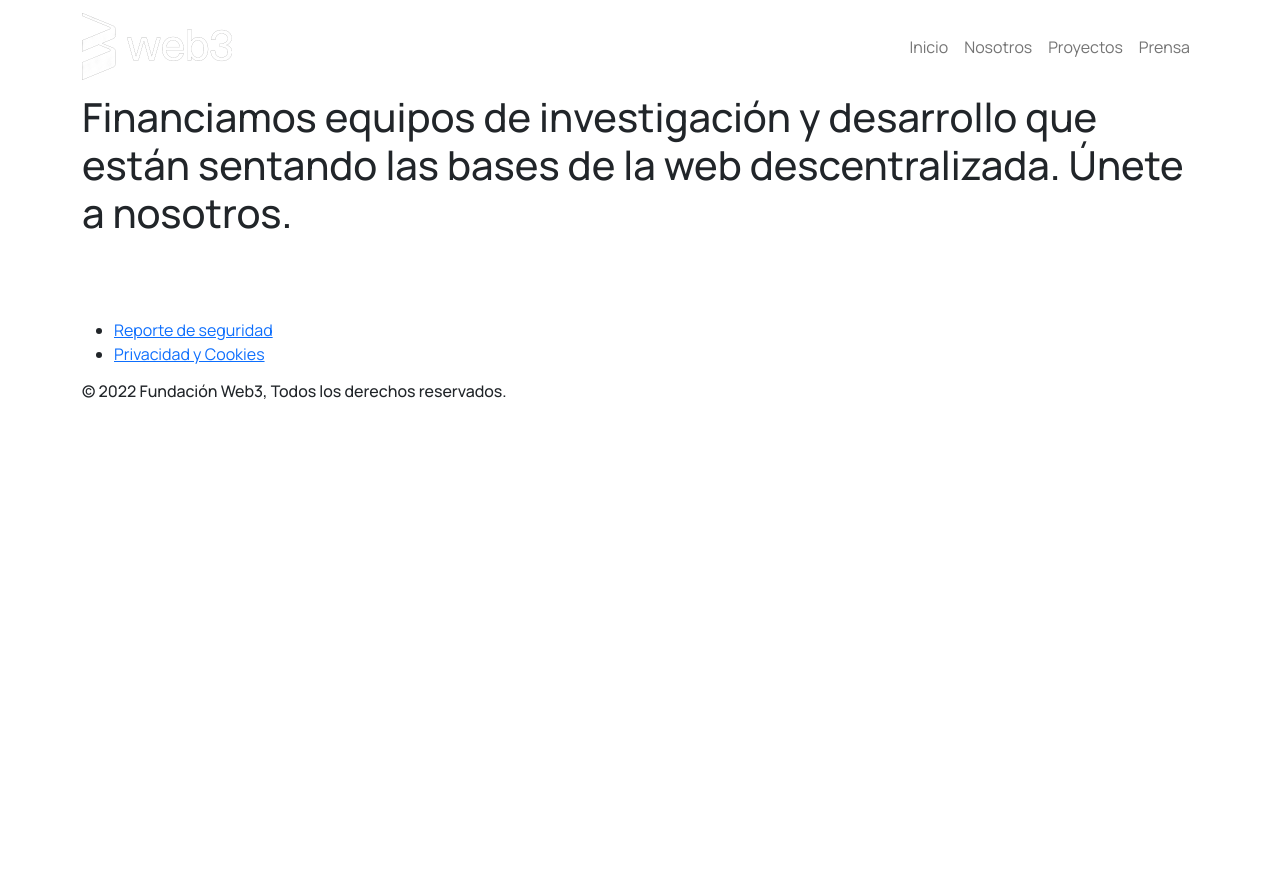
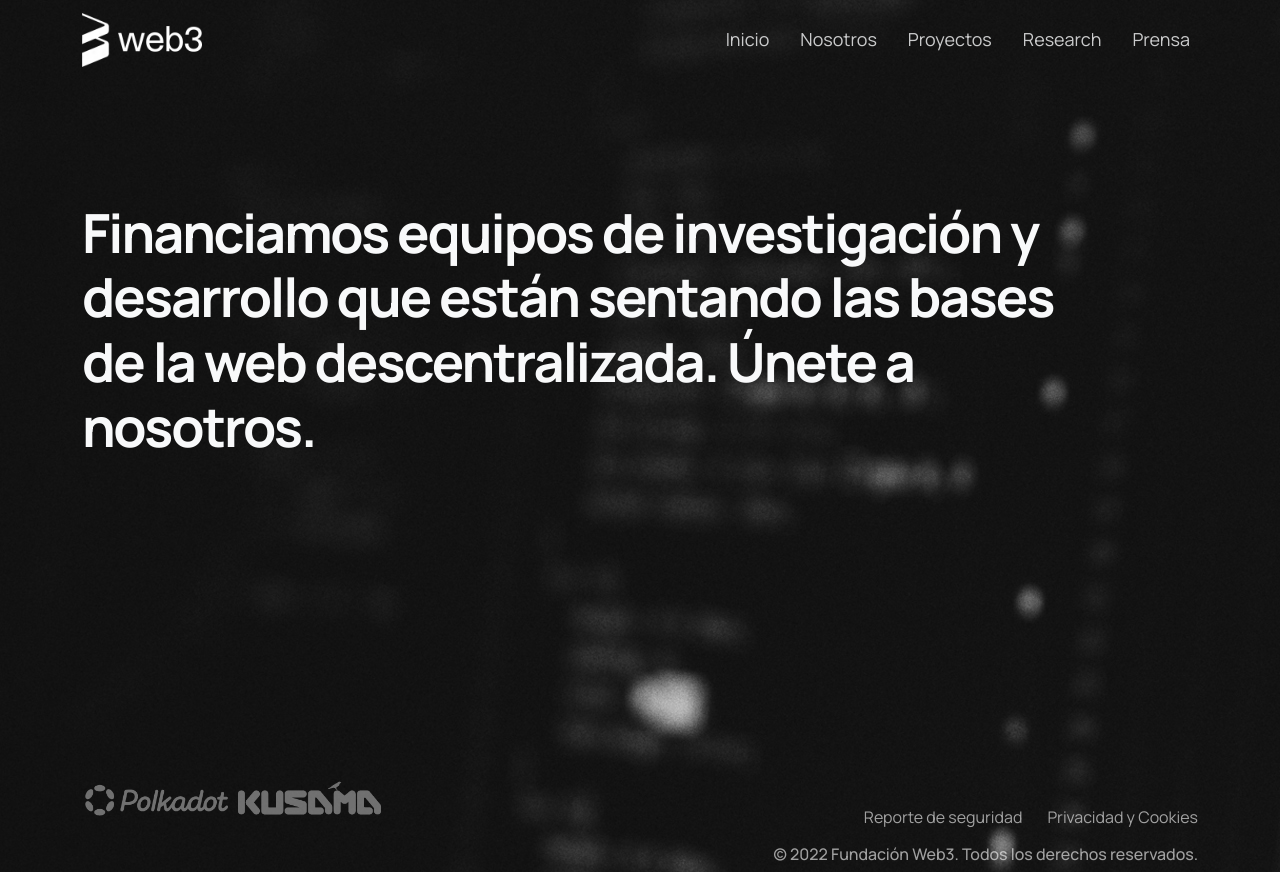
Before and after one commit to NicoAltamiranno/Fundacion-Web3, a plain HTML site: page index.html in a window 1280 px wide. Before the commit the page ends 800 px from the top, so only its background shows below. Drawn offline with nearby package versions, Linux system fonts and the light colour scheme.

Commit message:
merge para index

```diff
--- a/index.html
+++ b/index.html
@@ -11,43 +11,76 @@
     <link href="https://fonts.googleapis.com/css2?family=Manrope:wght@200;300;400;500;600;700;800&display=swap" rel="stylesheet">
     <link href="https://cdn.jsdelivr.net/npm/bootstrap@5.2.2/dist/css/bootstrap.min.css" rel="stylesheet" integrity="sha384-Zenh87qX5JnK2Jl0vWa8Ck2rdkQ2Bzep5IDxbcnCeuOxjzrPF/et3URy9Bv1WTRi" crossorigin="anonymous">
 </head>
-<body id="cuerpo">
-        <nav class="navbar navbar-expand-lg ">
-            <div class="container-md">
-                <a class="navbar-brand" href="#"><img src="./images/web3-logo-white.png" alt="Logo-web3" width="150px"></a>
-                <button class="navbar-toggler bg-light" type="button" data-bs-toggle="collapse" data-bs-target="#navbarNavAltMarkup" aria-controls="navbarNavAltMarkup" aria-expanded="false" aria-label="Toggle navigation">
+
+<body id="body" class="img-fluid">
+    <nav class="navbar navbar-expand-lg">
+        <div class="container">
+
+          <a class="navbar-brand" href="./index.html">
+            <img src="./images/web3-logo-white.png" width="120" alt="Logo-web3">
+          </a>
+
+          <button class="navbar-toggler bg-light" type="button" data-bs-toggle="collapse" data-bs-target="#navbarNav" aria-controls="navbarNav" aria-expanded="false" aria-label="Toggle navigation">
             <span class="navbar-toggler-icon"></span>
           </button>
 
-                <div class="collapse navbar-collapse menu-nav justify-content-end " id="navbarNavAltMarkup">
-                  <div class="navbar-nav">
-                    <a class="nav-link" aria-current="page" href="./index.html">Inicio</a>
-                    <a class="nav-link" href="./pages/nosotros.html">Nosotros</a>
-                    <a class="nav-link" href="./pages/proyectos.html">Proyectos</a>
-                    <a class="nav-link" href="./pages/prensa.html">Prensa</a>
-                  </div>
+          <div class="collapse navbar-collapse justify-content-end" id="navbarNav">
+            <ul class="navbar-nav">
+              <li class="nav-item">
+                <a class="nav-link active text-light " aria-current="page" href="#">Inicio</a>
+              </li>
+
+              <li class="nav-item">
+                <a class="nav-link  text-light" href="./pages/nosotros.html">Nosotros</a>
+              </li>
+
+              <li class="nav-item">
+                <a class="nav-link text-light" href="#">Proyectos</a>
+              </li>
+
+              <li class="nav-item">
+                <a class="nav-link text-light" href="#">Research</a>
+              </li>
+
+              <li class="nav-item">
+                <a class="nav-link text-light" href="#">Prensa</a>
+              </li>
+
+            </ul>
           </div>
         </div>
       </nav>
 
-            <!-- <ul class="menu-nav">
-                <li><a href="./index.html" class="navActivo">Inicio</a></li>
-                <li><a href="./pages/nosotros.html">Nosotros</a></li>
-                <li><a href="./pages/proyectos.html">Proyectos</a></li>
-                <li><a href="./pages/research.html">Research</a></li>
-                <li><a href="./pages/prensa.html">Prensa</a></li>
-            </ul> -->
+      <!-- ========== SECCION HERO ========= -->
+
     <main>
-        <section class="infoHero container-md">
+        <section class="container" id="seccion-hero">
+            <div class="row">
+                <div class="col text-light">
                     <h1>Financiamos equipos de investigación y desarrollo que están sentando las bases de la web descentralizada. Únete a nosotros.</h1>
+                </div>
+
+            </div>
         </section>
+
+
+
     </main>
-    <footer class="pie-de-inicio container-md">
-        <div class="marcas">
+    <footer>
+        <div class="container text-light " id="pie-de-pagina">
+            <div class="row">
+
+                <div class="col-sm-12 col-md-12 col-lg-6">
+
                     <a href="#"><img src="./images/polkadot-white_Mesa de trabajo 1.png" alt="logo-polkadot"></a>
+
                     <a href="#"><img src="./images/kusama_Mesa de trabajo 1.png" alt="logo-kusama"></a>
+
                 </div>
-        <div class="footer-link">
+
+
+                <div class="col-sm-12 col-md-12 col-lg-6">
+
                     <ul>
                         <li>
                             <a href="#">Reporte de seguridad</a>
@@ -56,13 +89,23 @@
                             <a href="#">Privacidad y Cookies</a>
                         </li>
                     </ul>
-            <h6>© 2022 Fundación Web3, Todos los derechos reservados.</h6>
+                    <span class="derechos-reservados">
+                        <h6>© 2022 Fundación Web3. Todos los derechos reservados.</h6>
+                    </span>
+
+                </div>
+            </div>
         </div>
     </footer>
+
+
+
+
 
 
 
     <!-- script bootstrap -->
     <script src="https://cdn.jsdelivr.net/npm/bootstrap@5.2.2/dist/js/bootstrap.bundle.min.js" integrity="sha384-OERcA2EqjJCMA+/3y+gxIOqMEjwtxJY7qPCqsdltbNJuaOe923+mo//f6V8Qbsw3" crossorigin="anonymous"></script>
 </body>
+
 </html>
```
Lines whose indentation alone changed are shown as unchanged.
